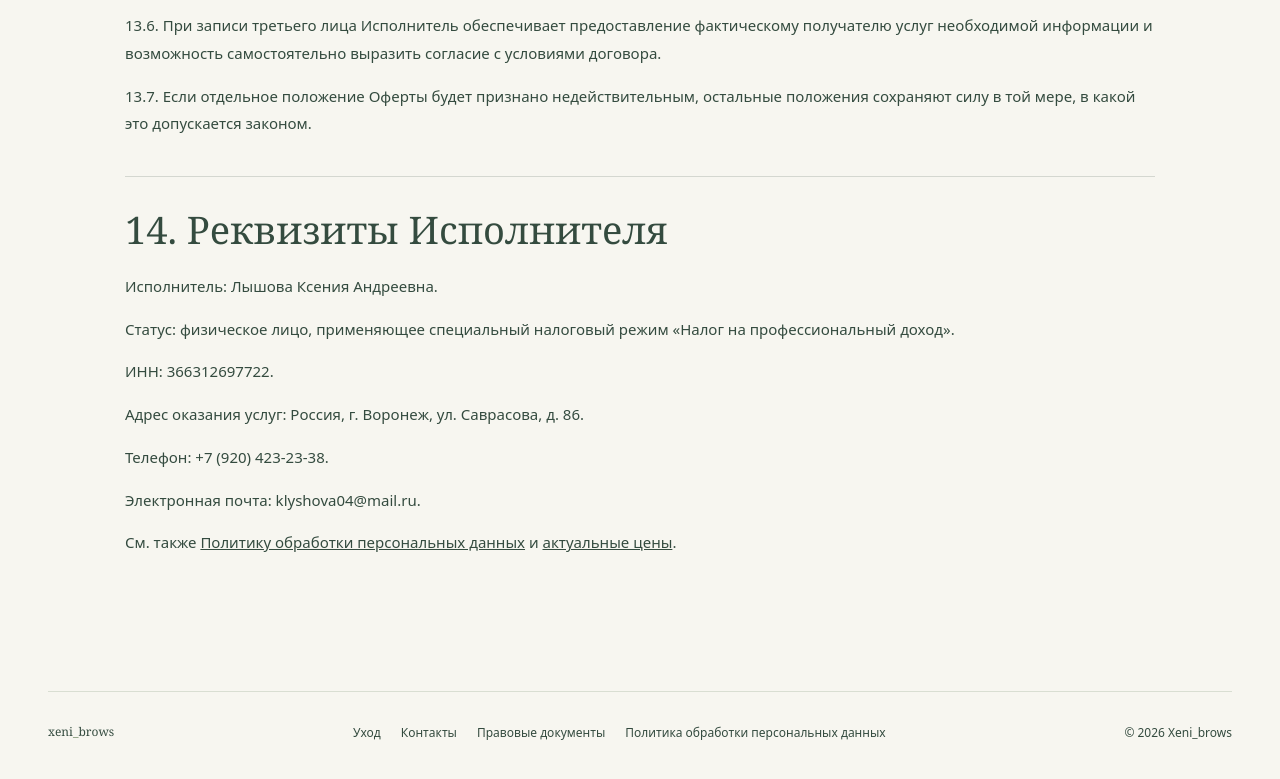
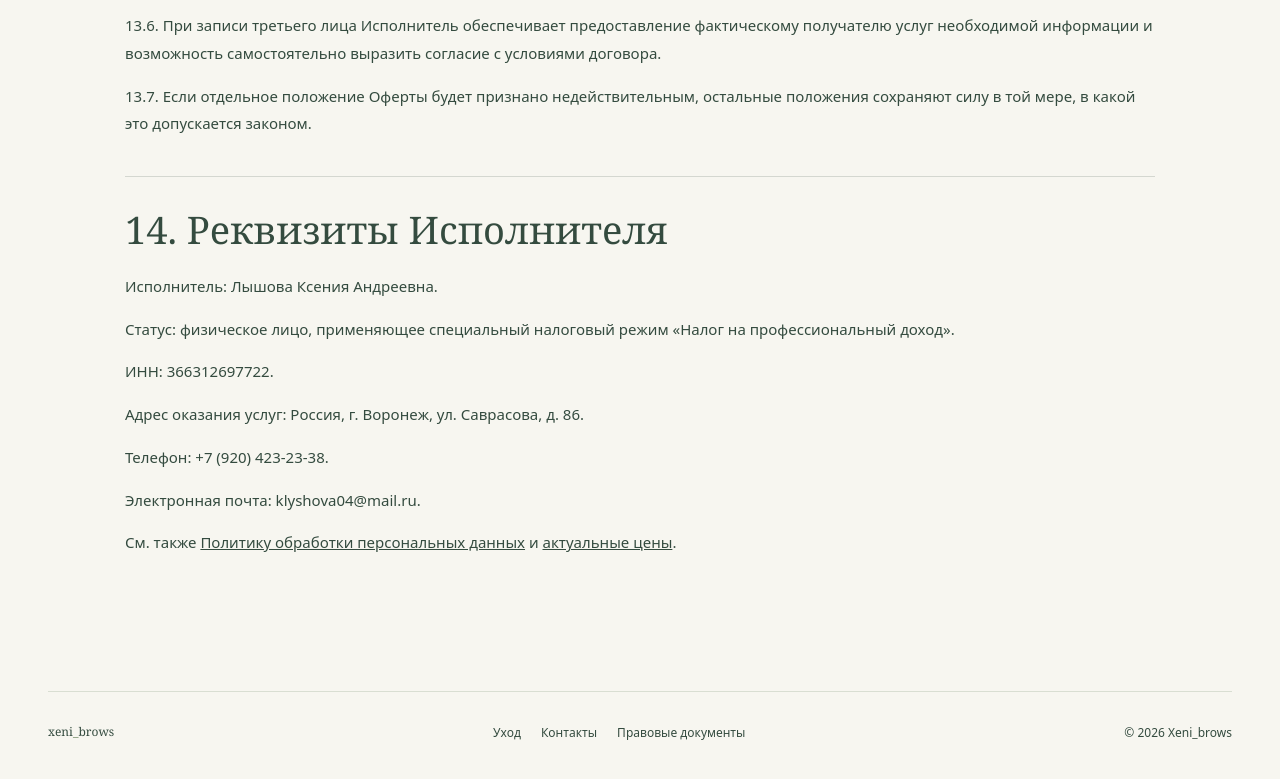
Before and after one commit to imxeenia/imxeenia.github.io, a plain HTML site: page legal-pages/offer/index.html in a window 1280 px wide. Shown: the part 7364-8143 px from the top of the page. Drawn offline with Linux system fonts and the light colour scheme.

Commit message:
navigation: standardize footer to Care, Contacts and Legal Documents only

```diff
--- a/legal-pages/offer/index.html
+++ b/legal-pages/offer/index.html
@@ -153,4 +153,4 @@ h1,h2,h3{font-family:Georgia,serif;font-weight:400}em{color:#667650}
 
     </section>
     <p class="offer-last">См. также <a href="/privacy/">Политику обработки персональных данных</a> и <a href="/services/">актуальные цены</a>.</p>
-  </article></main><footer class="site-footer wrap"><a class="wordmark" href="/">xeni<span>_</span>brows</a><nav aria-label="Дополнительная навигация"><a href="/care/">Уход</a><a href="/contacts/">Контакты</a><a href="/information/">Правовые документы</a><a href="/privacy/">Политика обработки персональных данных</a></nav><span>© 2026 Xeni_brows</span></footer></body></html>
+  </article></main><footer class="site-footer wrap"><a class="wordmark" href="/">xeni<span>_</span>brows</a><nav aria-label="Дополнительная навигация"><a href="/care/">Уход</a><a href="/contacts/">Контакты</a><a href="/information/">Правовые документы</a></nav><span>© 2026 Xeni_brows</span></footer></body></html>
```
